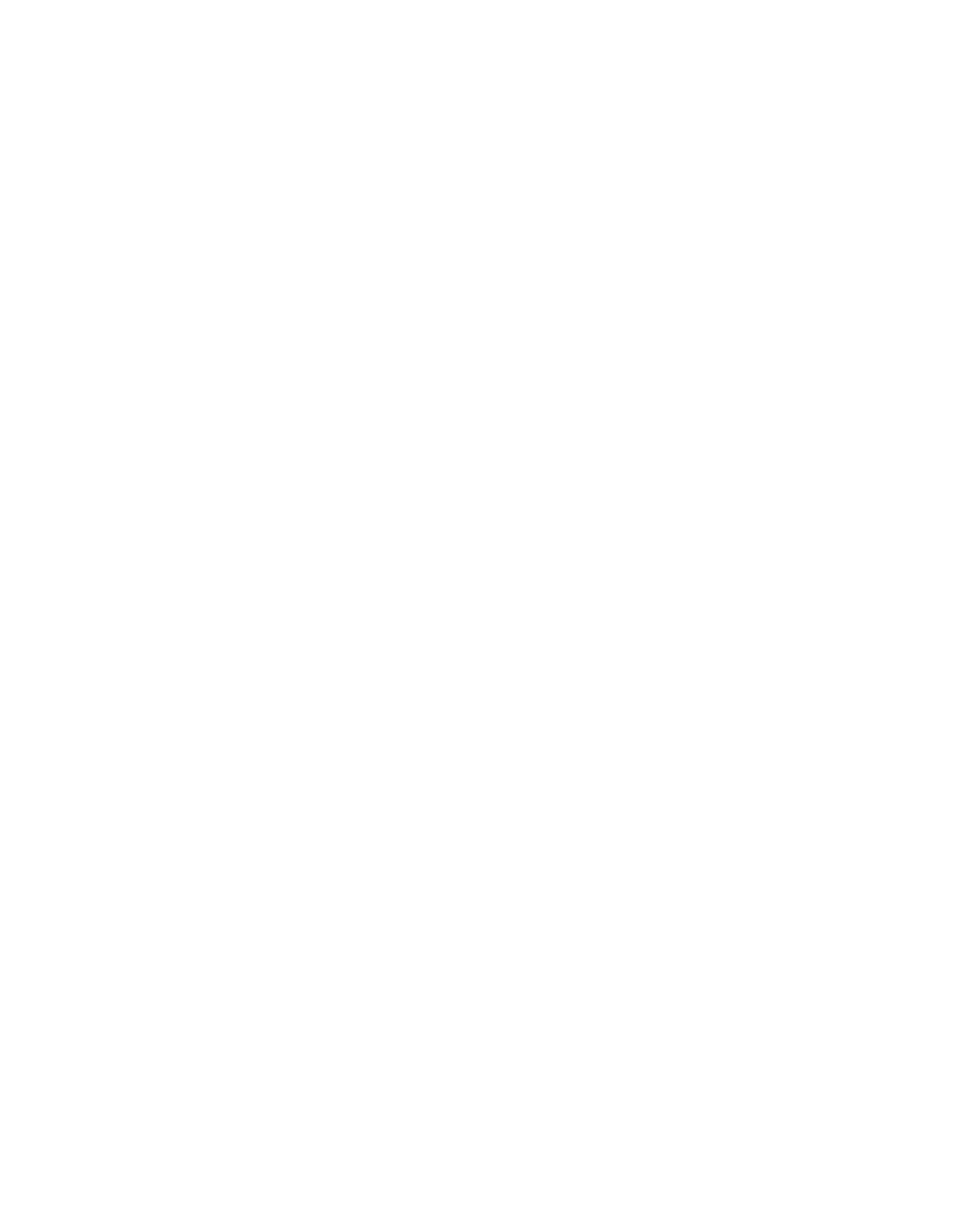
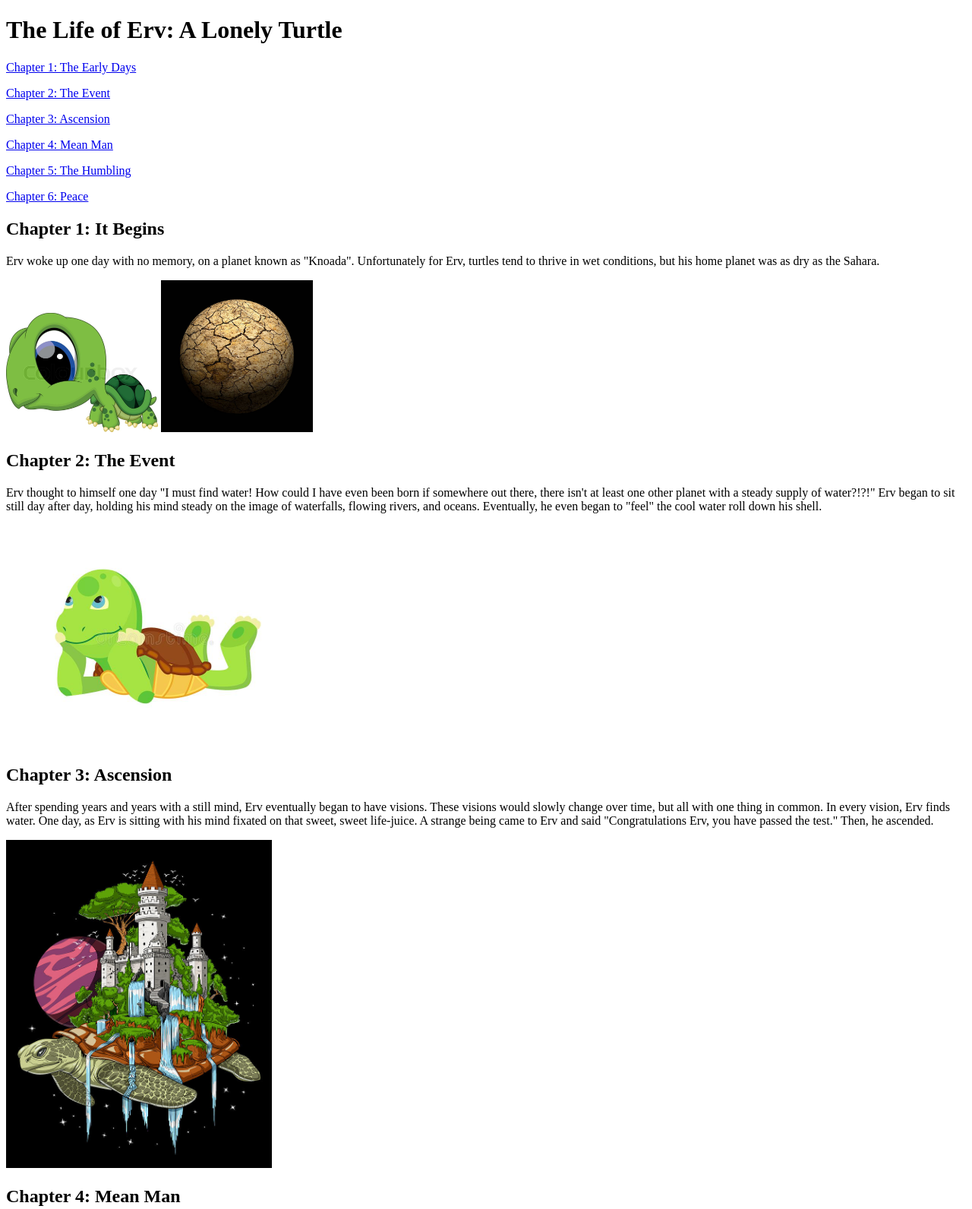
Before and after one commit to PT-Web-Dev-Jan-23/js-assignment-4-html-me-something-adamdyer028, a website: page index.html in a window 1280 px wide. Shown: the top 1592 px of the page at 76% size. Before the commit the page ends 800 px from the top, so only its background shows below. Drawn offline with Linux system fonts and the light colour scheme.

Commit message:
added html and images

```diff
--- a/index.html
+++ b/index.html
@@ -1,8 +1,37 @@
 <!DOCTYPE html>
 <html>
    <head>
+      <link rel="stylesheet" type="text/css" href="styles.css">
+      <title>The Life of Erv: A Lonely Turtle</title>
    </head>
    <body>
-      <!-- Write your HTML in this file! -->
-   </body>
+      <h1>The Life of Erv: A Lonely Turtle</h1>
+         <p><a href =#chapter1>Chapter 1: The Early Days</a></p>
+         <p><a href =#chapter2>Chapter 2: The Event</a></p>
+         <p><a href =#chapter3>Chapter 3: Ascension</a></p>
+         <p><a href =#chapter4>Chapter 4: Mean Man</a></p>
+         <p><a href =#chapter5>Chapter 5: The Humbling</a></p>
+         <p><a href =#chapter6>Chapter 6: Peace</a></p>
+         <h2 id="chapter1">Chapter 1: It Begins</h2>
+            <p>Erv woke up one day with no memory, on a planet known as &quot;Knoada&quot;. Unfortunately for Erv, turtles tend to thrive in wet conditions, but his home planet was as dry as the Sahara.</p>
+            <img src="./images/babyturtle.jpg" width="200"alt="Cartoon Baby Turtle">
+            <img src="./images/planet.jpg" width="200" alt="Desert Planet Knoada">
+         <h2 id="chapter2">Chapter 2: The Event</h2>
+            <p>Erv thought to himself one day "I must find water! How could I have even been born if somewhere out there, there isn't at least one other planet with a steady supply of water?!?!" Erv began to sit still day after day, holding his mind steady on the image of waterfalls, flowing rivers, and oceans. Eventually, he even began to "feel" the cool water roll down his shell.</p>
+            <img src="./images/thinkingturtle.jpg" width="400" alt="pondering turtle">
+         <h2 id="chapter3">Chapter 3: Ascension</h2>
+            <p>
+               After spending years and years with a still mind, Erv eventually began to have visions. These visions would slowly change over time, but all with one thing in common. In every vision, Erv finds water. One day, as Erv is sitting with his mind fixated on that sweet, sweet life-juice. A strange being came to Erv and said "Congratulations Erv, you have passed the test." Then, he ascended.
+            </p>
+            <img src="./images/spaceturtle.jpg" width="350" alt="turtle in space with a castle on its shell">
+         <h2 id="chapter4">Chapter 4: Mean Man</h1>
+         <p>After his ascension, Erv spent multiple lifetimes living in pure bliss. Endless oceans of that beautiful crisp blue liquid his heart ever so desired, and he finally had access. Erv had learned the lesson of abundance. He was once in a reality where there was very little to be shared, but no longer this was a problem. He had conquered his mind, at least so he thought...</p>
+         <p>The Mean Man had arrived.</p>
+         <h2 id="chapter5">Chapter 5: The Humbling</h2>
+         <p>"Who are you?" said Erv to the dull-grey being that came toward him. "I am here to take you back," the man replied. "You have been here for some time, and while you trained your mind well to arrive here, it seems you have become complacent. You have more work to do." As the strange being finished it's sentence, Erv began to feel himself become extremely heavy. It was as if he had the weight of 1000 pounds upon his shoulders, but he felt no pain. Everything around him slowly began to disintegrate, and the material world came back into form. </p>
+         <p>All that time spent in bliss, and here he was, back at square one.</p>
+         <img src="./images/humbling.jpg" width="350" alt="Scared turtle on grass">
+         <h2 id="chapter6">Chapter 6: Peace</h2>
+         <p>Erv woke back up in the material world with no memory. He thought to himself "I must find water!"</p>
+    </body>
 </html>
```
Also changed, not shown: images/babyturtle.jpg (added), images/humbling.jpg (added), images/planet.jpg (added), images/spaceturtle.jpg (added), images/thinkingturtle.jpg (added).
